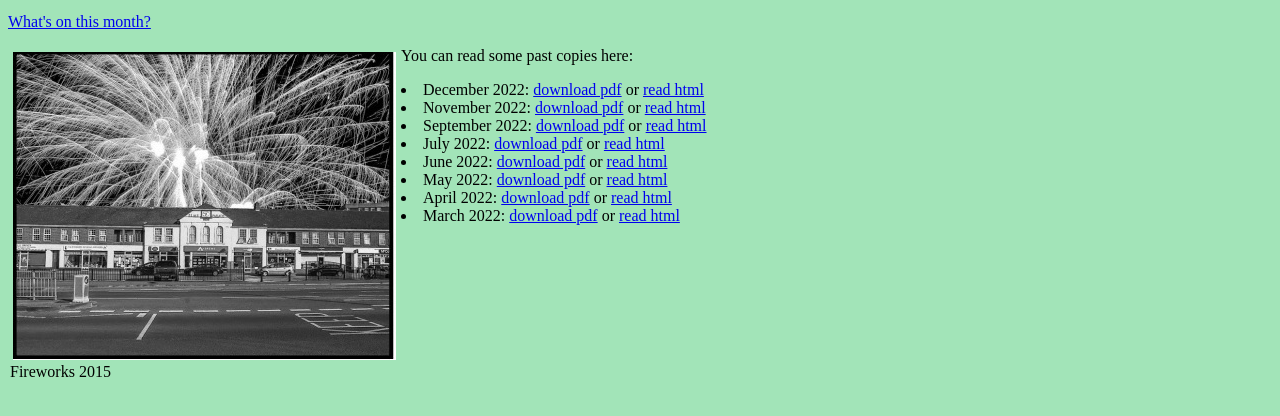
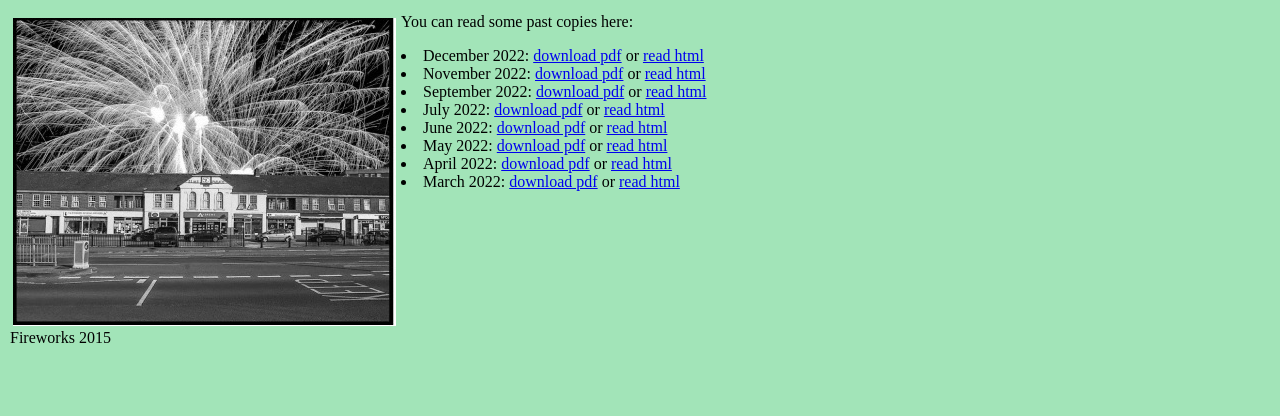
Before and after one commit to botleysprout/archive, a plain HTML site: page docs/index.html in a window 1280 px wide. Shown: the part 270-686 px from the top of the page. Drawn offline with Linux system fonts and the light colour scheme.

Commit message:
Update index.html
remove whats_on.html

```diff
--- a/docs/index.html
+++ b/docs/index.html
@@ -17,9 +17,6 @@
     from a small village on the outer edges of Berkshire to a thriving suburb
     of Oxford. This online archive is designed to keep this treasure trove of
     local history safe for future generations.
-    </p>
-    <p>
-        <a href="./html/Whats_on.html">What's on this month?</a>
     </p>
 
     <div class="img">
```
